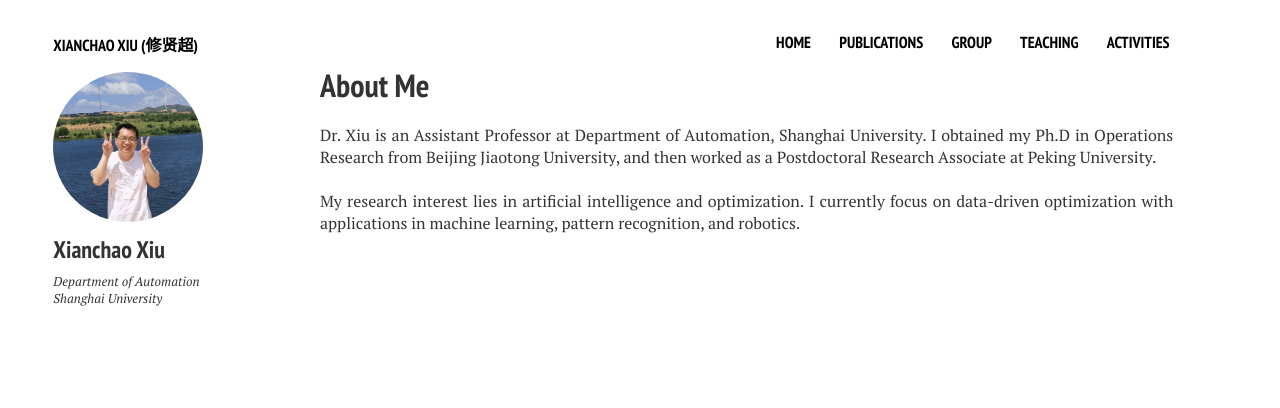
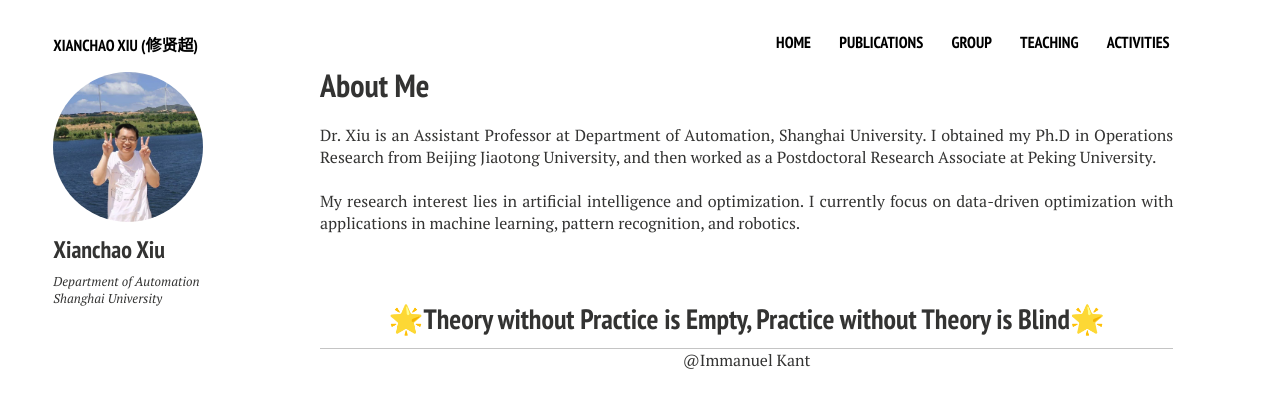
Before and after one commit to xianchaoxiu/xianchaoxiu.github.io, a Jekyll site: the page built from index.md, in a window 1280 px wide. Shown: the top 408 px of the page. Built offline with Jekyll 4.4.1, drawn with Linux system fonts in a browser that asks for light colours; nearby versions of some CDN libraries.

Commit message:
Update home2.html

```diff
--- a/_layouts/home2.html
+++ b/_layouts/home2.html
@@ -35,7 +35,9 @@
 	 I currently focus on data-driven optimization with applications in machine learning, pattern recognition, and robotics. <br><br>
 
 
-</p>
+<br>
+<h3 align="center">🌟Theory without Practice is Empty, Practice without Theory is Blind🌟</h3>
+<p align="center">@Immanuel Kant </p>
 
 
 
```
